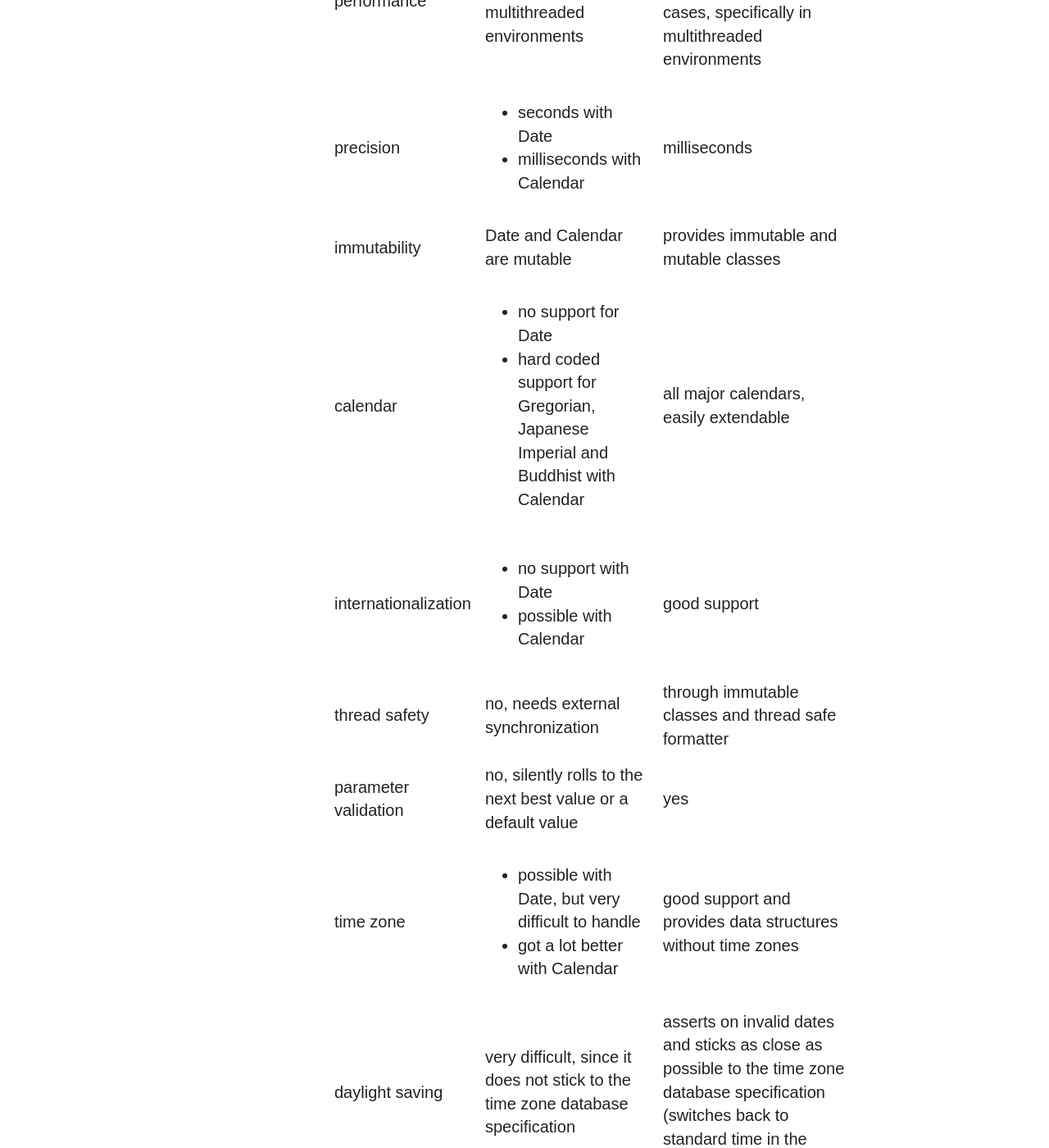
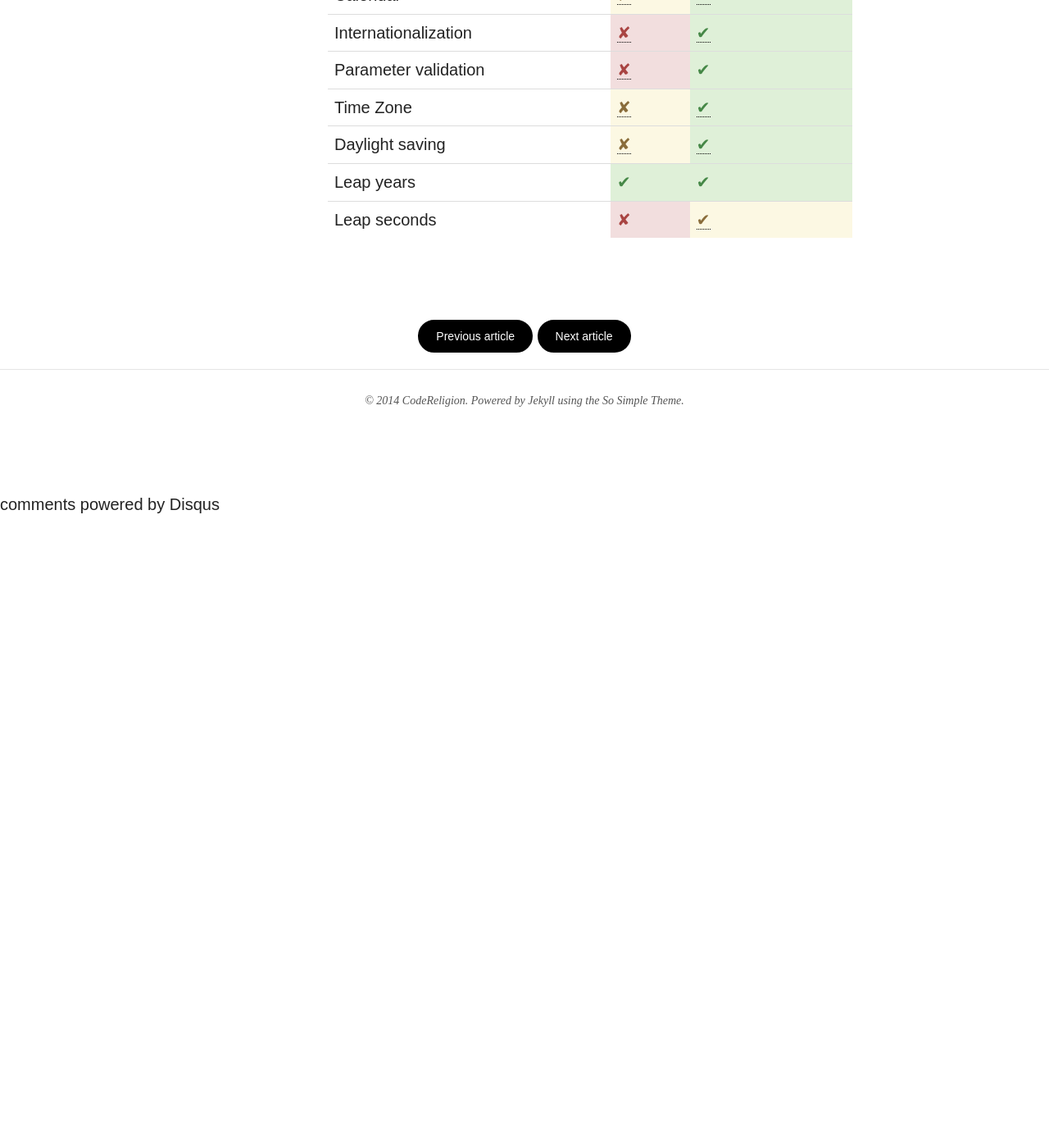
Before and after one commit to codereligion/codereligion.github.com, a Jekyll site: the page built from _posts/2013-04-27-time-is-relative.md, in a window 1280 px wide and 1400 px high, scrolled down 13309 px. Shown: the whole window at 82% size. Built offline with Jekyll 4.4.1, drawn with Linux system fonts in a browser that asks for light colours; nearby versions of some CDN libraries; comment, search, counter and statistics services are not loaded; after the commit the page ends 13939 px from its top, so only the background shows below that; some of the changed text lies outside the part shown.

Commit message:
Removed old table, fixed js issues

```diff
--- a/_posts/2013-04-27-time-is-relative.md
+++ b/_posts/2013-04-27-time-is-relative.md
@@ -343,96 +343,6 @@ and lead of Joda Time and other Joda APIs. Current ETA of that JSR is Java SE 8.
 
 ## Overview
 
-<table rules="groups">
-    <thead>
-        <tr>
-            <th style="text-align: left;">Aspect</th>
-            <th style="text-align: left;">JDK</th>
-            <th style="text-align: left;">Joda Time</th>
-        </tr>
-    </thead>
-    <tr>
-        <td>convenience</td>
-        <td>got better with Calendar</td>
-        <td>very good</td>
-    </tr>
-    <tr>
-        <td>performance</td>
-        <td>needs external synchronization in multithreaded environments</td>
-        <td>performs better than Date, Calendar and TimeZone in most use cases, specifically in multithreaded environments</td>
-    </tr>
-    <tr>
-        <td>precision</td>
-        <td>
-            <ul>
-                <li>seconds with Date</li>
-                <li>milliseconds with Calendar</li>
-            </ul>
-        </td>
-        <td>milliseconds</td>
-    </tr>
-    <tr>
-        <td>immutability</td>
-        <td>Date and Calendar are mutable</td>
-        <td>provides immutable and mutable classes</td>
-    </tr>
-    <tr>
-        <td>calendar</td>
-        <td>
-            <ul>
-                <li>no support for Date</li>
-                <li>hard coded support for Gregorian, Japanese Imperial and Buddhist with Calendar</li>
-            </ul>
-        </td>
-        <td>all major calendars, easily extendable</td>
-    </tr>
-    <tr>
-        <td>internationalization</td>
-        <td>
-            <ul>
-                <li>no support with Date</li>
-                <li>possible with Calendar</li>
-            </ul>
-        </td>
-        <td>good support</td>
-    </tr>
-    <tr>
-        <td>thread safety</td>
-        <td>no, needs external synchronization</td>
-        <td>through immutable classes and thread safe formatter</td>
-    </tr>
-    <tr>
-        <td>parameter validation</td>
-        <td>no, silently rolls to the next best value or a default value</td>
-        <td>yes</td>
-    </tr>
-    <tr>
-        <td>time zone</td>
-        <td>
-            <ul>
-                <li>possible with Date, but very difficult to handle</li>
-                <li>got a lot better with Calendar</li>
-            </ul>
-        </td>
-        <td>good support and provides data structures without time zones</td>
-    </tr>
-    <tr>
-        <td>daylight saving</td>
-        <td>very difficult, since it does not stick to the time zone database specification</td>
-        <td>asserts on invalid dates and sticks as close as possible to the time zone database specification (switches back to standard time in the specified hour)</td>
-    </tr>
-    <tr>
-        <td>leap years</td>
-        <td>yes</td>
-        <td>yes</td>
-    </tr>
-    <tr>
-        <td>leap seconds</td>
-        <td>no</td>
-        <td><a href="http://joda-time.sourceforge.net/faq.html#leapseconds">no, but extension is possible</a></td>
-    </tr>
-</table>
-
 <table class="table">
     <thead>
         <tr>
@@ -443,52 +353,52 @@ and lead of Joda Time and other Joda APIs. Current ETA of that JSR is Java SE 8.
     </thead>
     <tbody>
         <tr>
-            <th>Convenience</th>
+            <td>Convenience</td>
             <td class="neutral" title="got better with Calendar">✘</td>
             <td class="positive">✔</td>
         </tr>
         <tr>
-            <th>Precision</th>
+            <td>Precision</td>
             <td class="positive" title="seconds with Date, milliseconds with Calendar">✔</td>
             <td class="positive" title="milliseconds">✔</td>
         </tr>
         <tr>
-            <th>Immutability</th>
+            <td>Immutability</td>
             <td class="negative" title="Date and Calendar are mutable">✘</td>
             <td class="positive" title="provides immutable and mutable classes">✔</td>
         </tr>
         <tr>
-            <th>Calendar</th>
+            <td>Calendar</td>
             <td class="neutral" title="hard coded support for Gregorian, Japanese Imperial and Buddhist">✘</td>
             <td class="positive" title="all major calendars, easily extendable">✔</td>
         </tr>
         <tr>
-            <th>Internationalization</th>
+            <td>Internationalization</td>
             <td class="negative" title="possible with Calendar">✘</td>
             <td class="positive" title="good support">✔</td>
         </tr>
         <tr>
-            <th>Parameter validation</th>
+            <td>Parameter validation</td>
             <td class="negative" title="none, silently rolls to the next best or a default value">✘</td>
             <td class="positive">✔</td>
         </tr>
         <tr>
-            <th>Time Zone</th>
+            <td>Time Zone</td>
             <td class="neutral" title="got a lot better with Calendar">✘</td>
             <td class="positive" title="good support and provides data structures without time zones">✔</td>
         </tr>
         <tr>
-            <th>Daylight saving</th>
+            <td>Daylight saving</td>
             <td class="neutral" title="very difficult, since it does not stick to the time zone database specification">✘</td>
             <td class="positive" title="asserts on invalid dates and sticks as close as possible to the time zone database specification (switches back to standard time in the specified hour)">✔</td>
         </tr>
         <tr>
-            <th>Leap years</th>
+            <td>Leap years</td>
             <td class="positive">✔</td>
             <td class="positive">✔</td>
         </tr>
         <tr>
-            <th>Leap seconds</th>
+            <td>Leap seconds</td>
             <td class="negative">✘</td>
             <td class="neutral" title="no, but extension is possible">✔</td>
         </tr>
--- a/assets/js/custom.js
+++ b/assets/js/custom.js
@@ -2,12 +2,25 @@ $(function() {
 
     $('table td[title]').each(function() {
         var self = this;
-        $(this).wrapInner('<span class="tooltiped"></span>').children().tooltip({
-            title: this.title,
-            trigger: 'click'
-        }).on('show.bs.tooltip', function() {
-                $('table td').not(self).find('span.tooltiped').tooltip('hide');
-        });
+        var title = this.title;
+
+        $(this).wrapInner('<span class="tooltiped"></span>').children().
+            on('click', function() {
+                var active = $(this).siblings('.tooltip').length;
+
+                if (active) {
+                    $('table td span.tooltiped').tooltip('destroy');
+                } else {
+                    $('table td span.tooltiped').not(this).tooltip('destroy');
+
+                    $(this).tooltip({
+                        title: title,
+                        trigger: 'manual'
+                    });
+
+                    $(this).tooltip('show');
+                }
+            });
 
         this.title = null;
     });
```
